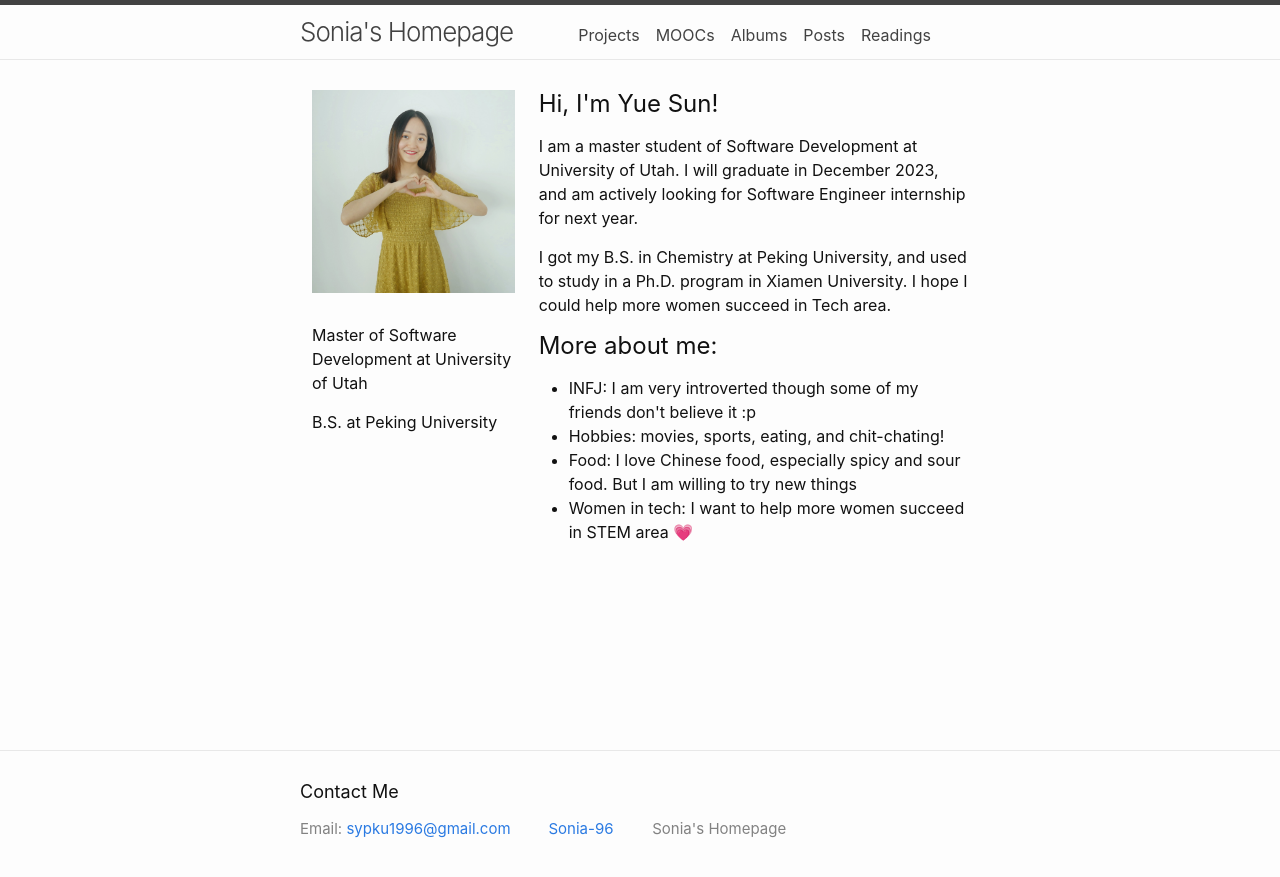
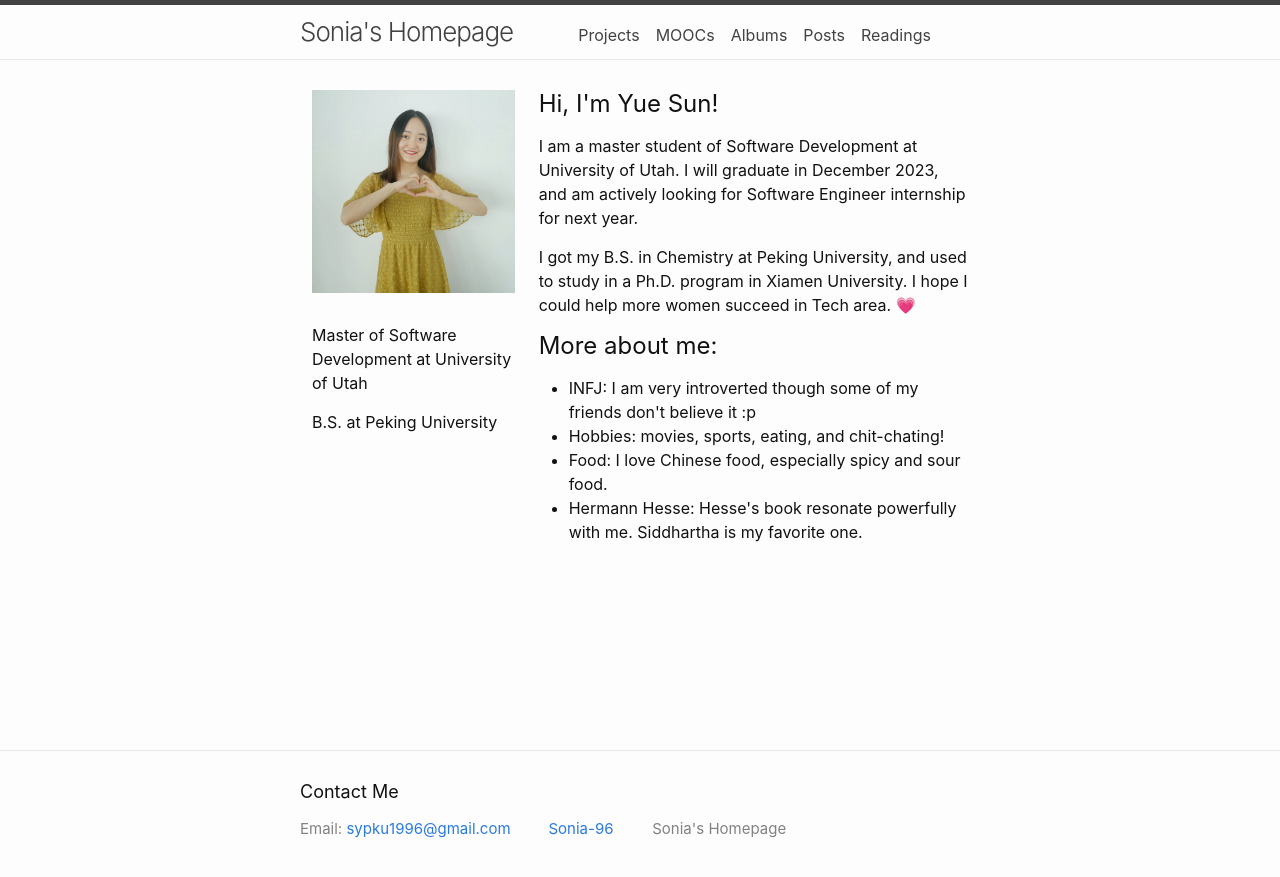
Before and after one commit to Sonia-96/Sonia-96.github.io, a Jekyll site: the page built from index.html, in a window 1280 px wide. Shown: the top 877 px of the page. Built offline with Jekyll 4.4.1, drawn with Linux system fonts in a browser that asks for light colours.

Commit message:
edit index

```diff
--- a/index.html
+++ b/index.html
@@ -22,15 +22,15 @@ layout: default
                     <p> I am a master student of Software Development at University of Utah. I will graduate in December
                         2023, and am actively looking for Software Engineer internship for next year.
                     <p> I got my B.S. in Chemistry at Peking University, and used to study in a Ph.D. program in Xiamen
-                        University. I hope I could help more women succeed in Tech area. </p>
+                        University. I hope I could help more women succeed in Tech area. &#128151;</p>
                 </div>
                 <div>
                     <h4>More about me:</h4>
                     <ul>
                         <li>INFJ: I am very introverted though some of my friends don't believe it :p</li>
                         <li>Hobbies: movies, sports, eating, and chit-chating!</li>
-                        <li>Food: I love Chinese food, especially spicy and sour food. But I am willing to try new things </li>
-                        <li>Women in tech: I want to help more women succeed in STEM area &#128151;</li>
+                        <li>Food: I love Chinese food, especially spicy and sour food. </li>
+                        <li>Hermann Hesse: Hesse's book resonate powerfully with me. Siddhartha is my favorite one. </li>
                     </ul>
                 </div>
             </div>
```
